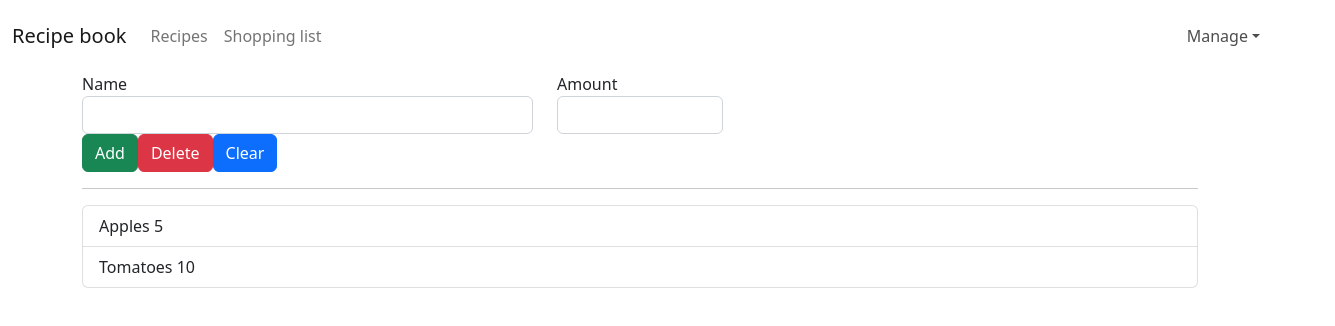
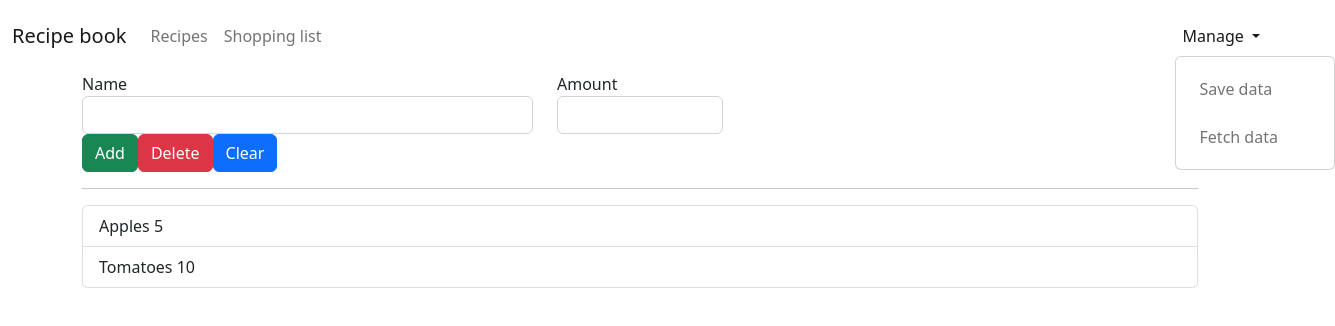
Before and after one commit to TatianaMraz/course-webpage_Angular, an Angular app in the folder app/: page / in a window 1280 px wide. Both pictures are taken after a click on the button "Manage". Shown: the top 326 px of the page, 1335 px wide, since content can reach past the window. Built offline with nearby package versions, Linux system fonts and the light colour scheme.

Commit message:
@HostBinding, @HostListener - dropdown working open/close

```diff
--- a/app/src/app/app.module.ts
+++ b/app/src/app/app.module.ts
@@ -12,6 +12,7 @@ import { RecipeListComponent } from './recipes/recipe-list/recipe-list.component
 import { RecipeItemComponent } from './recipes/recipe-list/recipe-item/recipe-item.component';
 import { ShoppingEditComponent } from './shopping-list/shopping-edit/shopping-edit.component';
 import { FormsModule } from '@angular/forms';
+import { DropdownDirective } from './shared/dropdown.directive';
 
 @NgModule({
   declarations: [
@@ -22,7 +23,8 @@ import { FormsModule } from '@angular/forms';
     RecipeDetailComponent,
     RecipeListComponent,
     RecipeItemComponent,
-    ShoppingEditComponent
+    ShoppingEditComponent,
+    DropdownDirective
   ],
   imports: [
     BrowserModule,
--- a/app/src/app/header/header.component.html
+++ b/app/src/app/header/header.component.html
@@ -25,9 +25,22 @@
             </ul>
             <!-- dropdown button -->
             <ul class="navbar navbar-nav ">
-                <li class="nav-item dropdown">
-                    <a href="#" class="nav-link dropdown-toggle" role="button">Manage</a>
-                    <ul class="dropdown-menu">
+                <li class="nav-item dropdown"
+                    appDropdown
+                >
+                    <a href="#"
+                        class="nav-link dropdown-toggle"
+                        role="button"
+                        data-toggle="dropdown"
+                        id="dropdownMenuLink"
+
+                    >
+                        Manage
+                    </a>
+
+                    <ul class="dropdown-menu"
+                        aria-labelledby="dropdownMenuLink"
+                    >
                         <li class="dropdown-item">
                             <a href="#" class="nav-link">Save data</a>
                         </li>
--- a/app/src/app/recipes/recipe-detail/recipe-detail.component.html
+++ b/app/src/app/recipes/recipe-detail/recipe-detail.component.html
@@ -18,14 +18,24 @@
 <!-- manage recipe button -->
 <div class="row">
     <div class="col-xs-12">
-        <div class="btn-group">
-            <button
+        <div class="dropdown"
+            appDropdown
+        >
+            <a
                 type="button"
                 class="btn btn-primary dropdown-toggle"
+                id="dropdownMenuLink"
+                data-toggle="dropdown"
+                aria-haspopup="true"
+                aria-expanded="false"
+                appDropdown
             >
                 Manage recipe
-            </button>
-            <ul class="dropdown-menu">
+            </a>
+            <ul class="dropdown-menu"
+                aria-labelledby="dropdownMenuLink"
+                style="top: 40px; left: 0;"
+            >
                 <li class="dropdown-item">
                     <a href="#" class="nav-link">To shopping list</a>
                 </li>
--- /dev/null
+++ b/app/src/app/shared/dropdown.directive.ts
@@ -0,0 +1,22 @@
+import { Directive, ElementRef, HostBinding, HostListener } from "@angular/core";
+
+@Directive({
+    selector: '[appDropdown]'
+})
+
+export class DropdownDirective {
+    @HostBinding('class.show') isOpen = false;
+
+    // close dropdown only on dropdown click
+    // @HostListener('click') toggleOpen() {
+    //     this.isOpen = !this.isOpen;
+    // }
+
+    // close dropdown on click somewhere else
+    @HostListener('document: click', ['$event']) toggleOpen(event: Event) {
+        this.isOpen = this.elRef.nativeElement.contains(event.target) ? !this.isOpen : false;
+    }
+
+    constructor(private elRef: ElementRef) {}
+
+}
--- a/app/src/styles.scss
+++ b/app/src/styles.scss
@@ -2,3 +2,8 @@
 
 /* Importing Bootstrap SCSS file. */
 @import '~bootstrap/scss/bootstrap';
+
+// dropdown
+.dropdown.show .dropdown-menu {
+    display: initial;
+}
```
